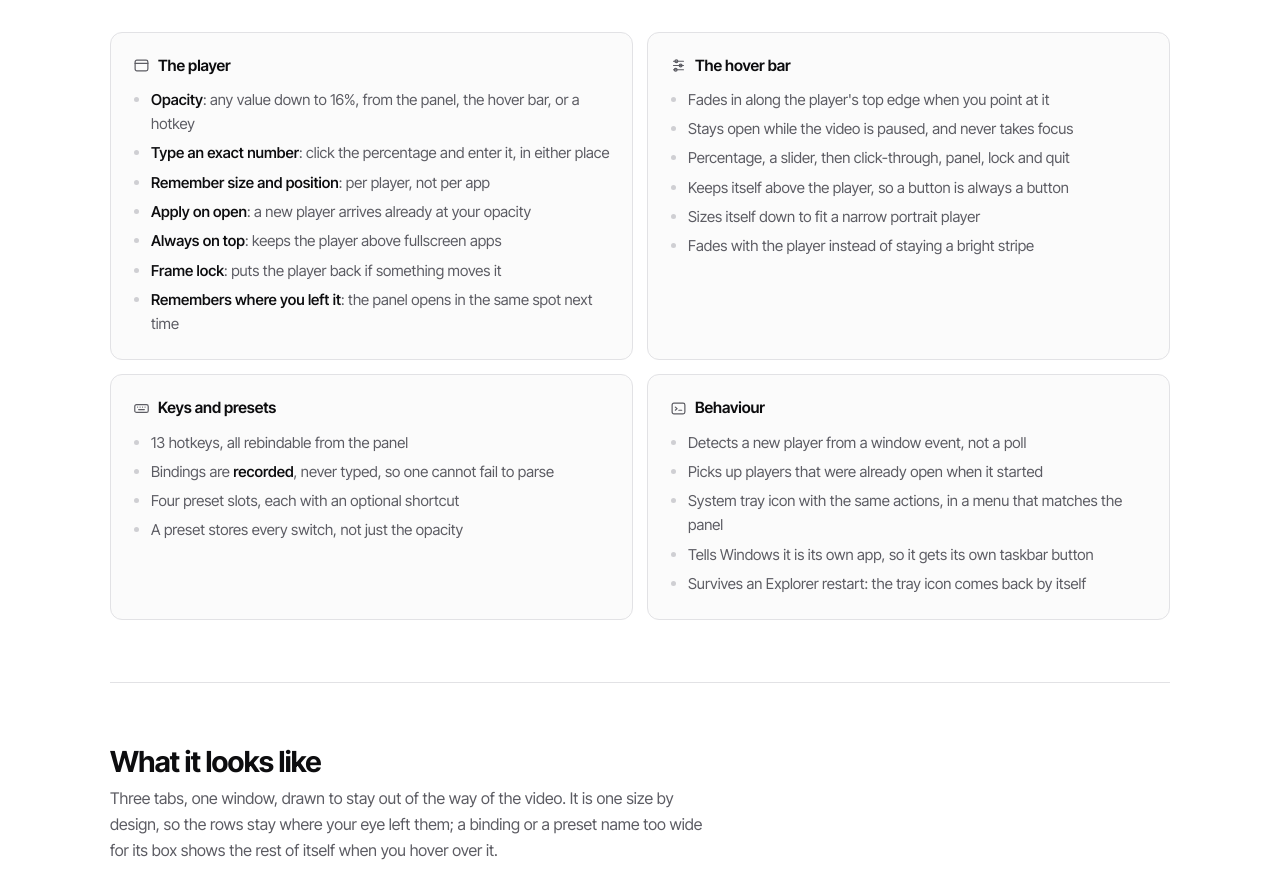
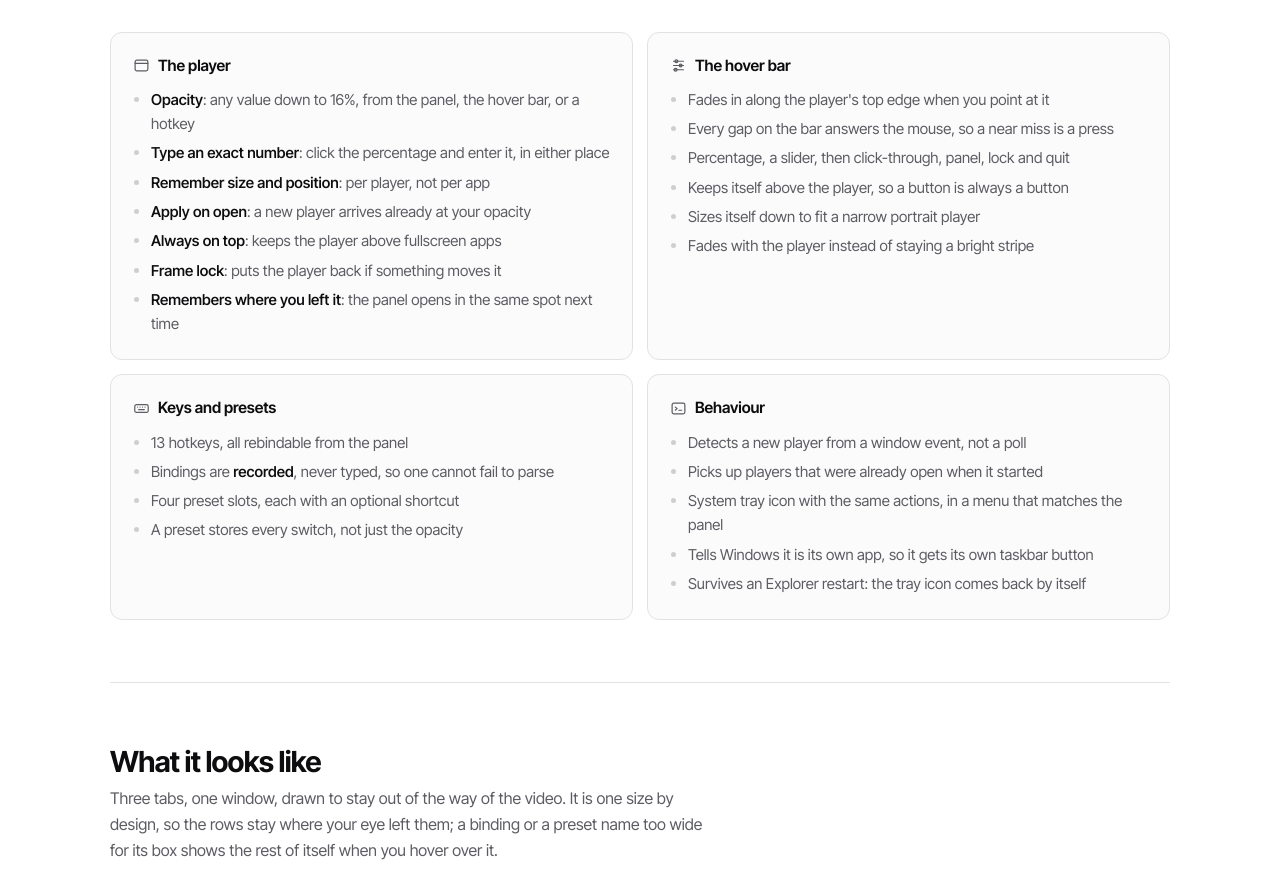
Before and after one commit to LvSpook/pipfade, a plain HTML site: page docs/index.html in a window 1280 px wide. Shown: the part 1064-1957 px from the top of the page. Drawn offline with Linux system fonts and the light colour scheme.

Commit message:
A bar with no holes in it, and a loop that sleeps until something happens
The hover bar's controls were surrounded by invisible holes: a per-pixel
layered window passes the mouse through whatever it leaves transparent, and
the bar only painted its controls. Every gap between them dropped the press
onto the video, which in a mini player toggles playback - so a near miss
looked like the wrong button being pressed. The bar now paints a one-alpha
plate under the whole body, and the icon columns are contiguous for the full
height of the bar rather than 24px boxes with slack that overlapped.

The bar was also created once and then left in the topmost band, so raising
the player buried it: still visible, no longer clickable, until it was hidden
and shown again. It now re-asserts its z-order whenever the player is raised.

Idle cost is back to almost nothing. The resident loop used to wake four times
a second to decide that nothing had happened, and GetQueueStatus answered
'input' from flags a dispatched message had already consumed, so the wait came
back early nearly every time. The wait is now one native call, PeekMessage
decides whether a message is real, the pointer watch is edge-triggered, and
the backstop sweep runs every three seconds instead of every one. 107 of 120
measured seconds are now at exactly zero CPU.

Also removed: the paused-video hold, and the percentage field's 16ms tier.

```diff
--- a/docs/index.html
+++ b/docs/index.html
@@ -146,7 +146,7 @@
           <h3><svg class="icon ico" aria-hidden="true"><use href="#i-sliders"/></svg> The hover bar</h3>
           <ul>
             <li>Fades in along the player's top edge when you point at it</li>
-            <li>Stays open while the video is paused, and never takes focus</li>
+            <li>Every gap on the bar answers the mouse, so a near miss is a press</li>
             <li>Percentage, a slider, then click-through, panel, lock and quit</li>
             <li>Keeps itself above the player, so a button is always a button</li>
             <li>Sizes itself down to fit a narrow portrait player</li>
```
Also changed, not shown: 4 other files.
